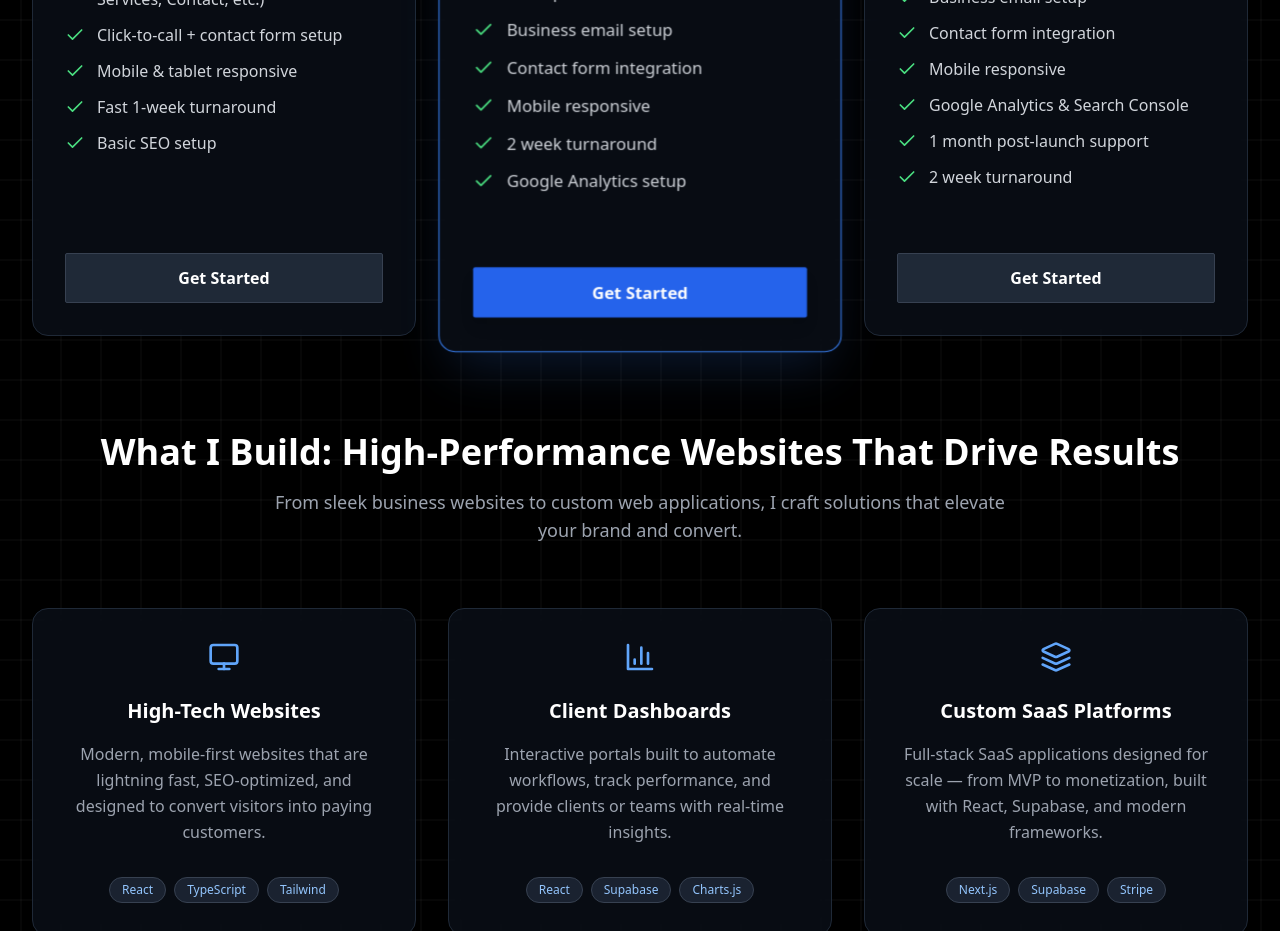
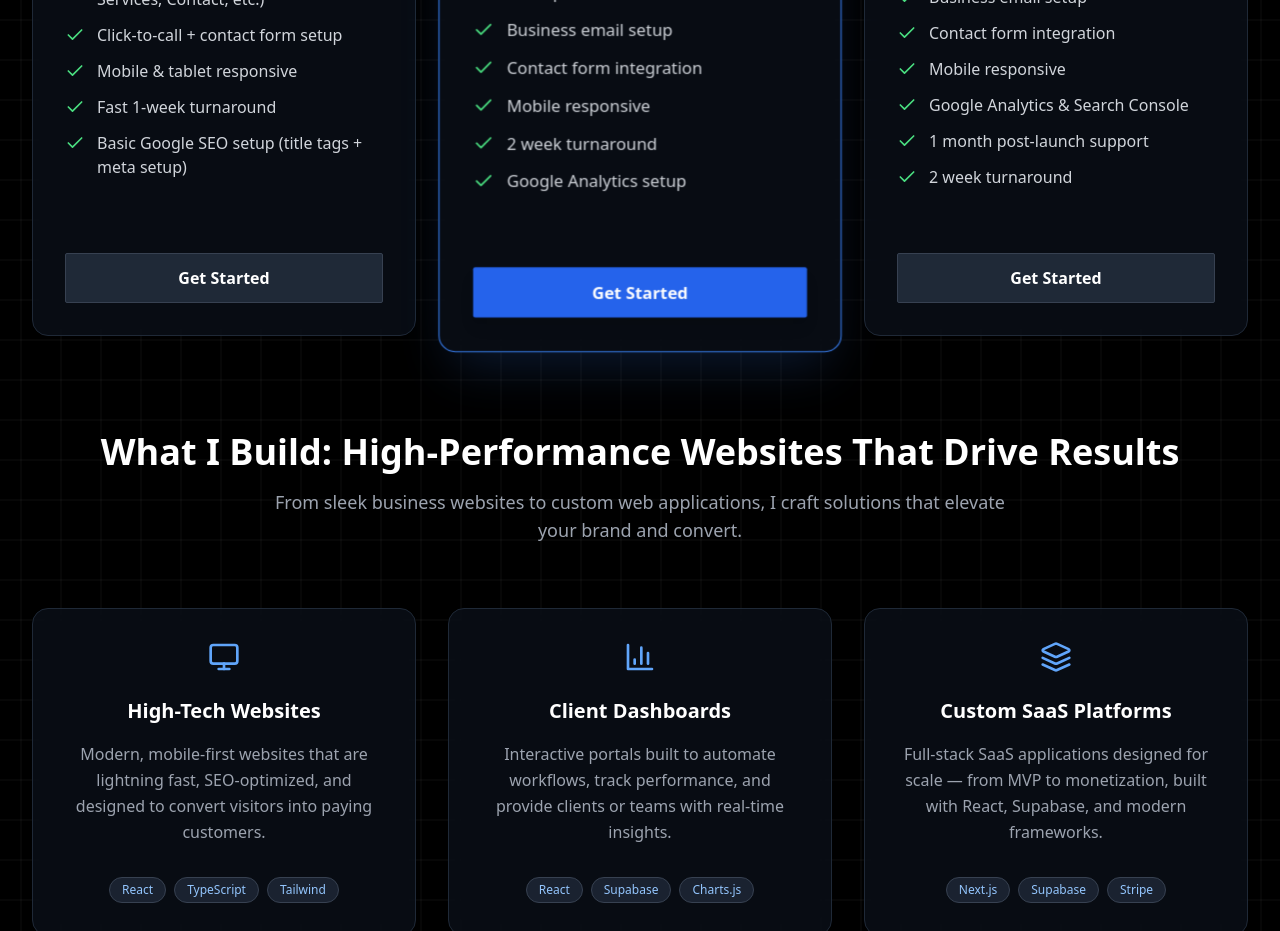
Before and after one commit to SchulzCorpLLC/SchulzCorp, a React (Vite) app: page / in a window 1280 px wide. Shown: the part 1420-2351 px from the top of the page. Built offline with nearby package versions, Linux system fonts and the light colour scheme.

Commit message:
Updated Services.tsx

```diff
--- a/src/components/Services.tsx
+++ b/src/components/Services.tsx
@@ -39,7 +39,7 @@ const Services: React.FC = () => {
         "Click-to-call + contact form setup",
         "Mobile & tablet responsive",
         "Fast 1-week turnaround",
-        "Basic SEO setup"
+        "Basic Google SEO setup (title tags + meta setup)"
       ]
     },
     {
```
